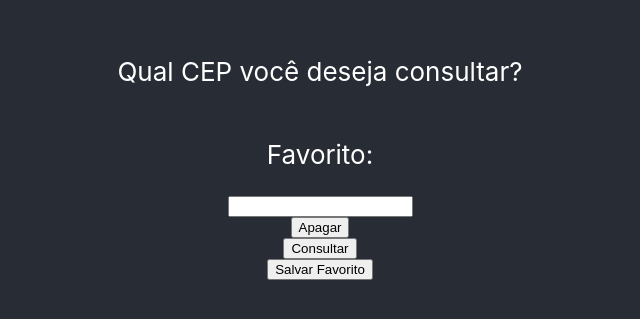
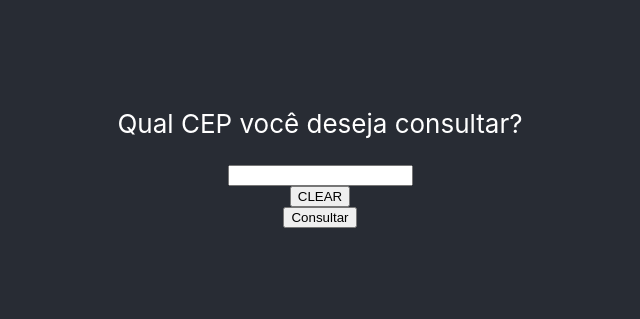
Before and after one commit to hlruffo/ConsultaCEP, a React (Create React App) app: page / in a window 1280 px wide. Shown: the part 245-564 px from the top of the page, without its empty margins (320-960 px from the left). Built offline with nearby package versions, Linux system fonts and the light colour scheme.

Commit message:
Revert "funcionalidade favorito adicionada"
This reverts commit b128a56235e5e7a0dab2216bd7e2fbf534d8c118.

```diff
--- a/src/Components/Carregando.js
+++ b/src/Components/Carregando.js
@@ -1,20 +1,13 @@
 function Carregando(props) {
   const goTo = props.goTo
-  const ticket = props.ticket
-
-  function handleCancel() {
-    ticket.current++
-
-    goTo("PESQUISA")
-  }
   return (
     <>
       <p>
         Buscando o Cep informado.
       </p>
-      <img src="https://i.gifer.com/origin/34/34338d26023e5515f6cc8969aa027bca_w200.gif" alt="loading" />
+      <img src="https://i.gifer.com/origin/34/34338d26023e5515f6cc8969aa027bca_w200.gif" />
 
-      <button onClick={handleCancel}>Cancelar</button>
+      <button onClick={() => goTo("PESQUISA")}>Cancelar</button>
     </>
   );
 }
--- a/src/Components/Pesquisa.js
+++ b/src/Components/Pesquisa.js
@@ -1,6 +1,5 @@
-import { useState, useEffect } from "react";
+import { useState } from "react";
 import consultarCep from "cep-promise"
-import cep from "cep-promise";
 
 
 function numbersOnly(str) {
@@ -10,25 +9,9 @@ function numbersOnly(str) {
 
 function Pesquisa(props) {
   const goTo = props.goTo
-  const ticket = props.ticket
   const [cepNumber, setCepNumber] = useState("")
   const setResultado = props.setResultado
   const setErrorMessage = props.setErrorMessage
-  const [cepFavorito, setCepFavorito] = useState("")
-
-  useEffect(() => {
-    const storedCep = localStorage.getItem("cepFavorito") || ""
-    setCepFavorito(storedCep)
-  }, [])
-
-  useEffect(() => {
-    localStorage.setItem("cepFavorito", cepFavorito)
-  }, [cepFavorito])
-
-  function handleFavorite() {
-    localStorage.setItem("cepFavorito", cepFavorito)
-    setCepFavorito(cepNumber)
-  }
 
   function handleSuccess(dadosCep) {
     const resultado = {
@@ -44,17 +27,16 @@ function Pesquisa(props) {
   function handleError(err) {
 
     const errorMessage = err.message
+    console.log(errorMessage)
     setErrorMessage(errorMessage)
     goTo("ERRO")
   }
 
   function handleSearch() {
-    ticket.current++
-    const currentTicket = ticket.current
     goTo("CARREGANDO")
     consultarCep(cepNumber)
-      .then(result => currentTicket === ticket.current && handleSuccess(result))
-      .catch(err => currentTicket === ticket.current && handleError(err))
+      .then(handleSuccess)
+      .catch(handleError)
   }
 
 
@@ -67,16 +49,12 @@ function Pesquisa(props) {
     setCepNumber("")
   }
 
-
   return (
     <>
       <p>Qual CEP você deseja consultar?</p>
-      <p>Favorito:{cepFavorito}</p>
       <input onChange={handleChange} value={numbersOnly(cepNumber)} />
-      <button onClick={clear}> Apagar</button>
+      <button onClick={clear}> CLEAR</button>
       <button onClick={handleSearch}>Consultar</button>
-      <button onClick={handleFavorite}>Salvar Favorito</button>
-
     </>
 
   );
--- a/src/Components/Resultado.js
+++ b/src/Components/Resultado.js
@@ -11,6 +11,9 @@ function Resultado(props) {
                 Resultados da Busca para o CEP {result.cep}
             </p>
             {elements}
+            {/* <span><b>Rua:{props.rua}</b></span>
+                <span><b>Cidade:{props.rua}</b></span>
+                <span><b>Estado:{props.rua}</b></span> */}
             <button onClick={() => goTo("PESQUISA")}>Nova consulta</button>
         </>
     );
```
